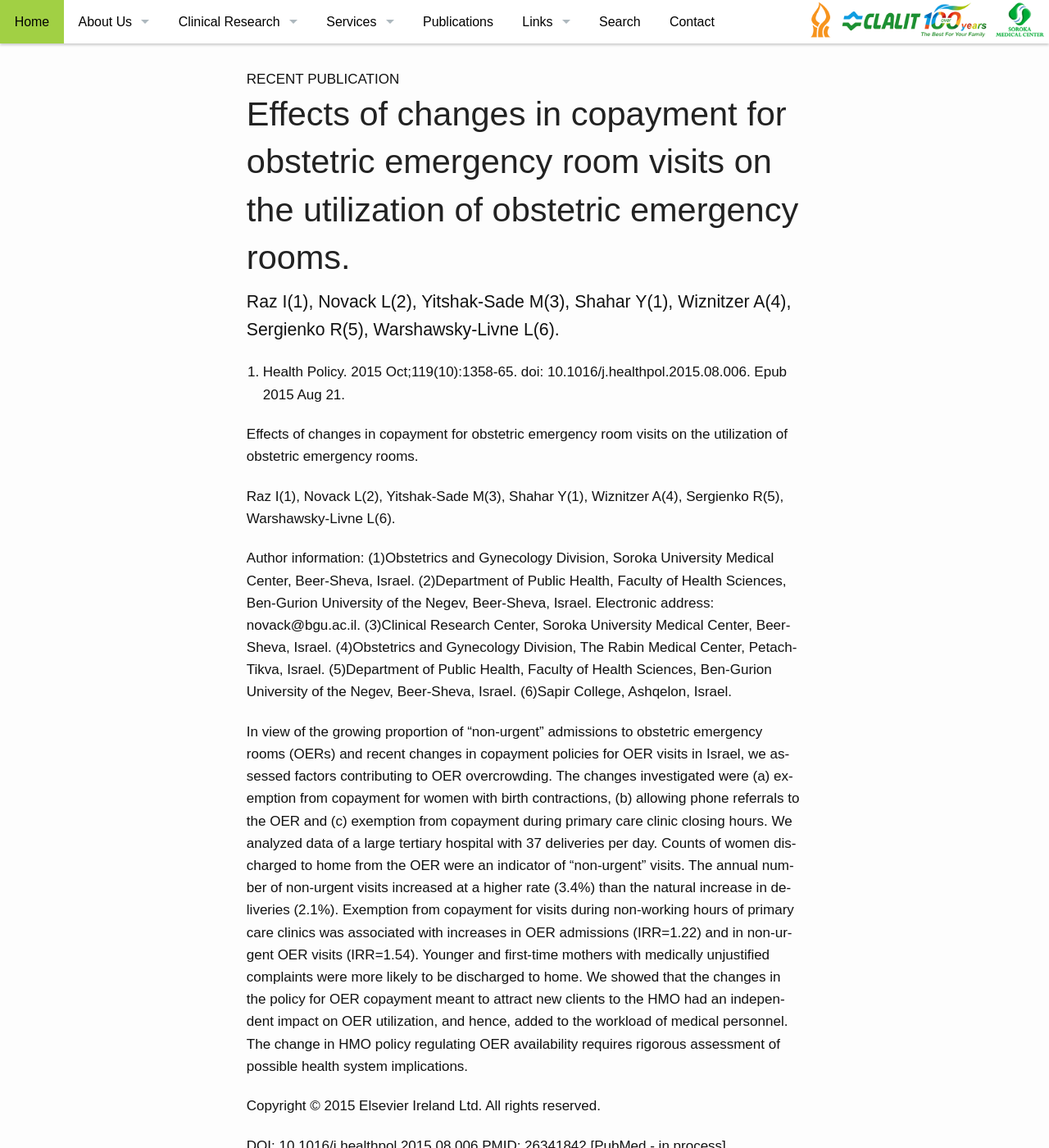
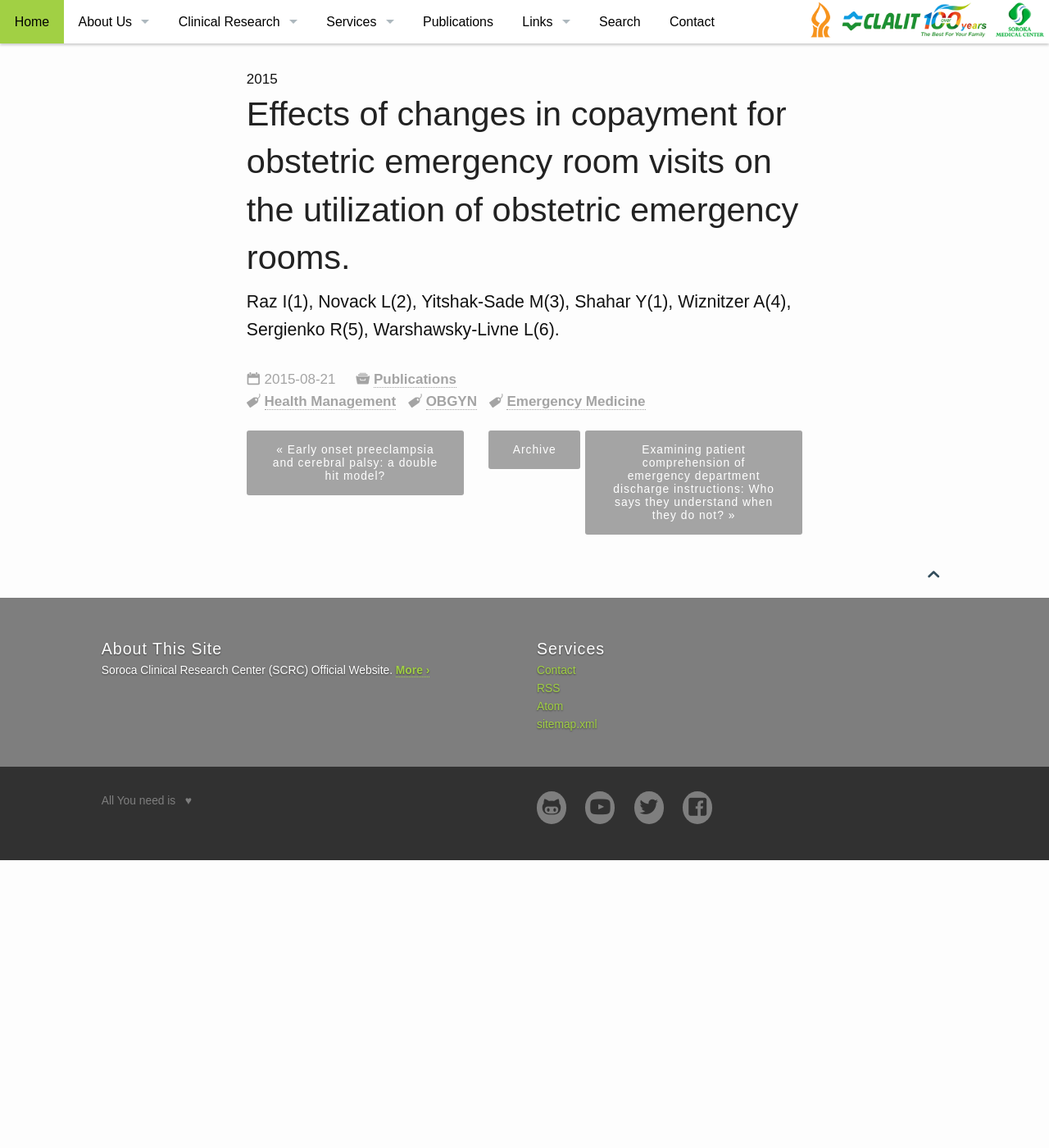
Before and after one commit to vsevkayf/OmarKhayyam, a Jekyll site: the page built from _posts/2015-08-21-136.md, in a window 1280 px wide and 1400 px high. Shown: the whole window at 82% size. Built offline with Jekyll 4.4.1, drawn with Linux system fonts in a browser that asks for light colours; nearby versions of some CDN libraries; some web fonts are replaced; some of the changed text lies outside the part shown.

Commit message:
Update 2015-08-21-136.md

```diff
--- a/_posts/2015-08-21-136.md
+++ b/_posts/2015-08-21-136.md
@@ -5,50 +5,10 @@
 #
 # Content
 #
-subheadline: "Recent Publication"
+subheadline: "2015"
 title: "Effects of changes in copayment for obstetric emergency room visits on the utilization of obstetric emergency rooms."
 teaser: "Raz I(1), Novack L(2), Yitshak-Sade M(3), Shahar Y(1), Wiznitzer A(4), Sergienko R(5), Warshawsky-Livne L(6)."
+externalURL: "https://www.ncbi.nlm.nih.gov/pubmed/26341842"
 categories: [Publications]
-tags: [Billing, OBGYN, Emergency Medicine]
+tags: [Health Management, OBGYN, Emergency Medicine]
 ---
-1. Health Policy. 2015 Oct;119(10):1358-65. doi: 10.1016/j.healthpol.2015.08.006.
-Epub 2015 Aug 21.
-
-Effects of changes in copayment for obstetric emergency room visits on the
-utilization of obstetric emergency rooms.
-
-Raz I(1), Novack L(2), Yitshak-Sade M(3), Shahar Y(1), Wiznitzer A(4), Sergienko
-R(5), Warshawsky-Livne L(6).
-
-Author information:
-(1)Obstetrics and Gynecology Division, Soroka University Medical Center,
-Beer-Sheva, Israel. (2)Department of Public Health, Faculty of Health Sciences,
-Ben-Gurion University of the Negev, Beer-Sheva, Israel. Electronic address:
-novack@bgu.ac.il. (3)Clinical Research Center, Soroka University Medical Center,
-Beer-Sheva, Israel. (4)Obstetrics and Gynecology Division, The Rabin Medical
-Center, Petach-Tikva, Israel. (5)Department of Public Health, Faculty of Health
-Sciences, Ben-Gurion University of the Negev, Beer-Sheva, Israel. (6)Sapir
-College, Ashqelon, Israel.
-
-In view of the growing proportion of "non-urgent" admissions to obstetric
-emergency rooms (OERs) and recent changes in copayment policies for OER visits in
-Israel, we assessed factors contributing to OER overcrowding. The changes
-investigated were (a) exemption from copayment for women with birth contractions,
-(b) allowing phone referrals to the OER and (c) exemption from copayment during
-primary care clinic closing hours. We analyzed data of a large tertiary hospital
-with 37 deliveries per day. Counts of women discharged to home from the OER were
-an indicator of "non-urgent" visits. The annual number of non-urgent visits
-increased at a higher rate (3.4%) than the natural increase in deliveries (2.1%).
-Exemption from copayment for visits during non-working hours of primary care
-clinics was associated with increases in OER admissions (IRR=1.22) and in
-non-urgent OER visits (IRR=1.54). Younger and first-time mothers with medically
-unjustified complaints were more likely to be discharged to home. We showed that
-the changes in the policy for OER copayment meant to attract new clients to the
-HMO had an independent impact on OER utilization, and hence, added to the
-workload of medical personnel. The change in HMO policy regulating OER
-availability requires rigorous assessment of possible health system implications.
-
-Copyright © 2015 Elsevier Ireland Ltd. All rights reserved.
-
-DOI: 10.1016/j.healthpol.2015.08.006
-PMID: 26341842  [PubMed - in process]
```
